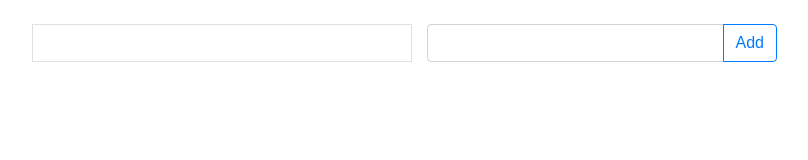
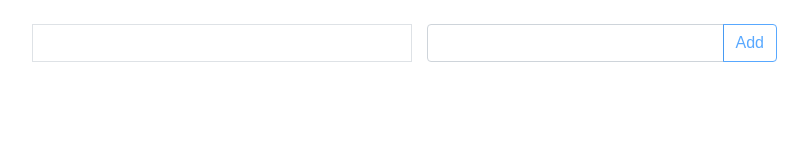
Before and after one commit to alinaMy/todo-list, a React (Create React App) app: page / in a window 1280 px wide. Shown: the top 160 px of the page, without its empty margins (38-846 px from the left). Built offline with nearby package versions, Linux system fonts and the light colour scheme.

Commit message:
no spaces in input box

```diff
--- a/src/layout/App.js
+++ b/src/layout/App.js
@@ -8,32 +8,28 @@ class App extends Component {
 
     this.state = {
       todoList: [],
-      todoInput: ''
+      todoInput: '',
+      todoInputValid: false
     };
   }
 
   addTodo() {
     const todoList = this.state.todoList;
-    const todoInput = this.state.todoInput;
-    let count = 0;
-    for(let i = 0; i < 4; i++){
-      if(todoInput === ' '){
-        count++;
-      }
-    }
 
-    if (count === 3){
-      this.setState({
-        todoList: todoList,
-        todoInput: ''
-      });
-    }
     todoList.push(this.state.todoInput);
     this.setState({
       todoList: todoList,
       todoInput: ''
     });
 
+  }
+
+  inputChange(v){
+    let todoInputValid = v.trim().length >=3;
+    this.setState({
+      todoInput: v,
+      todoInputValid
+    })
   }
 
   render() {
@@ -58,10 +54,14 @@ class App extends Component {
             className="form-control"
             type='text'
             value={this.state.todoInput}
-            onChange={(e) => this.setState({ todoInput: e.target.value })}
+            onChange={(e) => this.inputChange(e.target.value)}
           />
           <div className="input-group-append">
-            <button className="btn btn-outline-primary" onClick={() => this.addTodo()}>Add</button>
+            <button
+              disabled = {!this.state.todoInputValid}
+              className = "btn btn-outline-primary"
+              onClick={() => this.addTodo()}>Add
+            </button>
           </div>
           </div>
         </div>
@@ -71,5 +71,4 @@ class App extends Component {
           );
           }
           }
-
           export default App;
```
